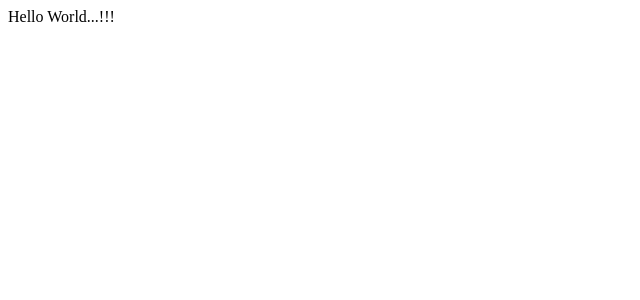
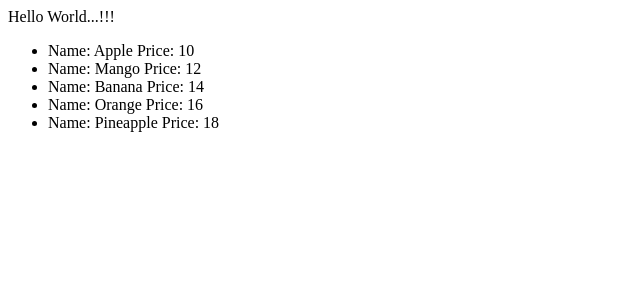
Before and after one commit to ashimaakash03/reactjs-project, a React (Vite) app in the folder reactjs-project/: page / in a window 1280 px wide. Shown: the top 300 px of the page, without its empty margins (0-640 px from the left). Built offline with nearby package versions, Linux system fonts and the light colour scheme.

Commit message:
demonstrated fruit details

```diff
--- a/reactjs-project/src/components/Fruits.jsx
+++ b/reactjs-project/src/components/Fruits.jsx
@@ -1,19 +1,21 @@
 const Fruits = () => {
   //const fruits = ["Apple", "Mango", "Banana", "Orange", "Pineapple"];
   const fruits = [
-    { name: "Apple", price: 10 },
-    { name: "Mango", price: 12 },
-    { name: "Banana", price: 14 },
-    { name: "Orange", price: 16 },
-    { name: "Pineapple", price: 18 },
+    { id: 1, name: "Apple", price: 10 },
+    { id: 2, name: "Mango", price: 12 },
+    { id: 3, name: "Banana", price: 14 },
+    { id: 4, name: "Orange", price: 16 },
+    { id: 5, name: "Pineapple", price: 18 },
   ];
   return (
     <div>
-      {/* <ul>
+      <ul>
         {fruits.map((fruit) => (
-          <li key={fruit}>{fruit}</li>
+          <li key={fruit.id}>
+            Name: {fruit.name} Price: {fruit.price}
+          </li>
         ))}
-      </ul> */}
+      </ul>
     </div>
   );
 };
```
